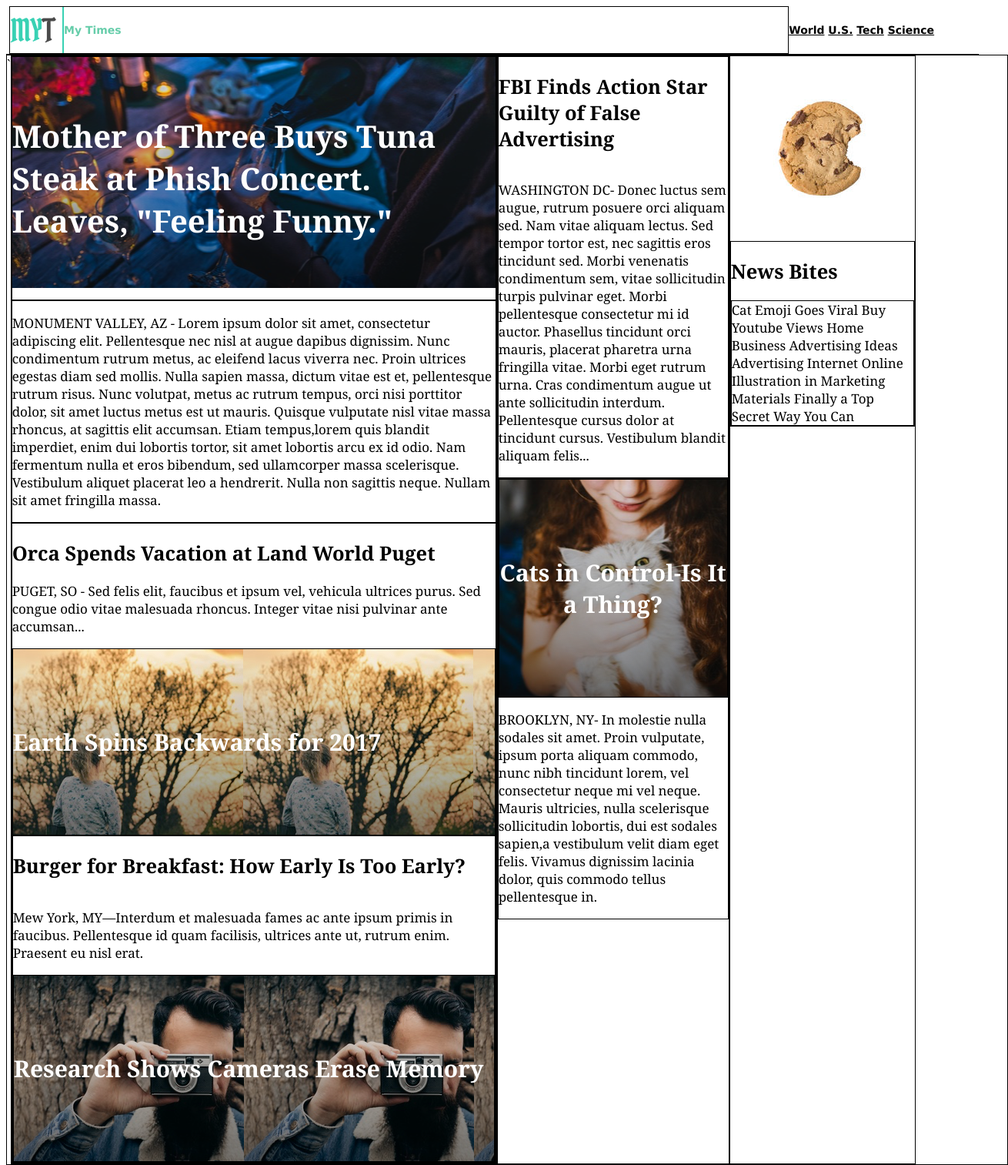
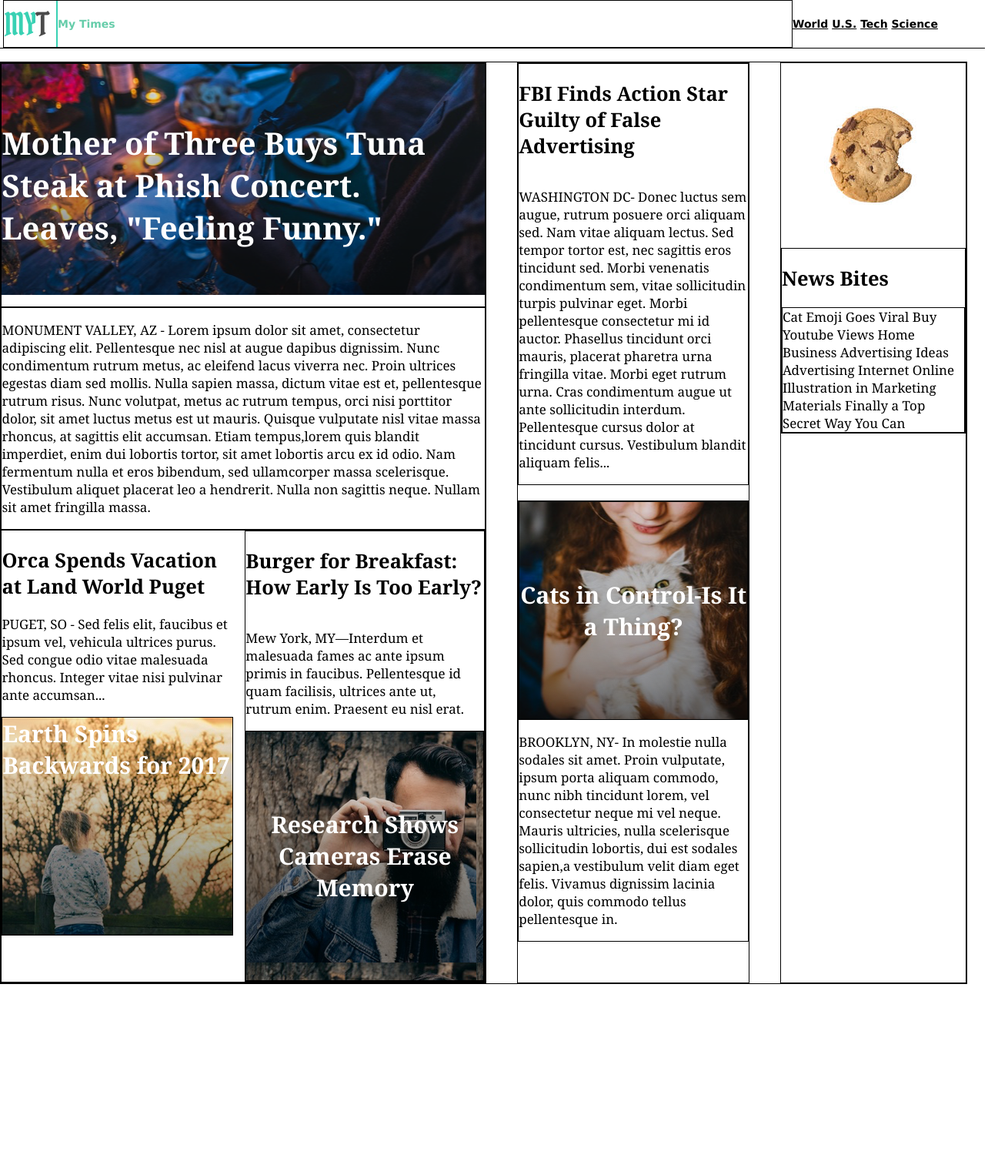
Before and after one commit to judiang1/My-Times, a plain HTML site: page index.html in a window 1280 px wide. Shown: the whole page at 77% size, 1310 px wide, since content can reach past the window. After the commit the page ends 1318 px from the top, so only its background shows below. Drawn offline with Linux system fonts and the light colour scheme.

Commit message:
Update style.css

```diff
--- a/resources/css/style.css
+++ b/resources/css/style.css
@@ -4,9 +4,13 @@ font-family: Verdana;
 font-size: 14px;
 font-weight: bold;
 width: 100%;
-height: auto;
+background-color: white;
+position: fixed;
+z-index: 1;
+margin-top: -80px;
 border-bottom: 1px solid black;
 align-items: center;
+
 }
 
 .logo {
@@ -16,6 +20,7 @@ width: 80%;
 align-items: center;
 margin-left: 4px;
 border: 1px solid black;
+
 }
 
 
@@ -25,6 +30,7 @@ color: black;
 }
 
 body {
+margin: 0px;
 font-family: Georgia;
 font-size: 17px;
 color: black;
@@ -45,6 +51,9 @@ display: flex;
 flex-direction: row;
 border: 1px solid black;
 width: 1300px;
+justify-content: space-between;
+margin: 80px 20px 40px -45px;
+
 
 }
 
@@ -92,16 +101,16 @@ font-weight: normal;
 .two-story-container {
 display: flex;
 border: 1px solid black;
-flex-direction: column;
+flex-direction: row;
 
 }
 
 .second-container {
 display: flex;
-flex-direction: column;
 border: 1px solid black;
 width: 315px;
 height: auto;
+margin-right: 15px;
 }
 
 .second-title {
@@ -123,6 +132,9 @@ display: flex;
 border: 1px solid black;
 background-image: url("../images/img-story-2.png");
 background-size: auto;
+background-repeat: no-repeat;
+padding: 0px 0px 200px 0px;
+justify-content: center;
 
 }
 
@@ -130,6 +142,7 @@ background-size: auto;
 display: flex;
 border: 1px solid black;
 flex-direction: column;
+margin-left: 15px;
 }
 
 .third-title {
@@ -153,6 +166,7 @@ background-size: auto;
 align-items: center;
 background-size: auto;
 text-align: center;
+
 }
 
 /* Middle News Column */
@@ -161,6 +175,7 @@ display: flex;
 width: 300px;
 border: 1px solid black;
 flex-direction: column;
+
 
 }
 
@@ -188,6 +203,7 @@ flex-direction: column;
 display: flex;
 flex-direction: column;
 border: 1px solid black;
+margin-top: 20px;
 
 }
 .caption-4 {
@@ -221,6 +237,7 @@ border: 1px solid black;
 flex-direction: column;
 
 
+
 }
 
 .news-bites-container {
```
